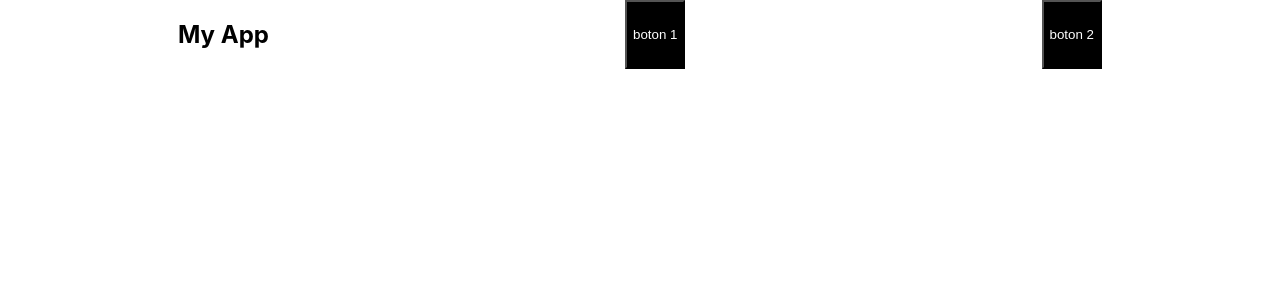
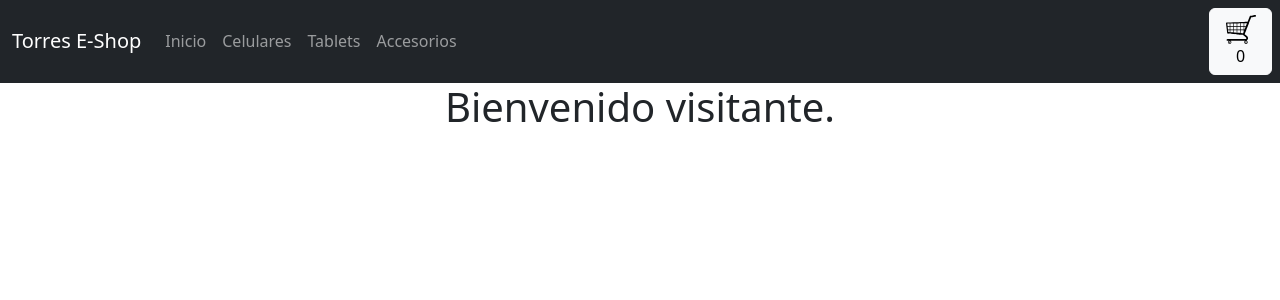
Before and after one commit to Torram/ecommerce-torres, a React (Create React App) app: page / in a window 1280 px wide. Shown: the top 300 px of the page. Built offline with nearby package versions, Linux system fonts and the light colour scheme.

Commit message:
PreEntrega1 Torres Ramirez

```diff
--- a/package.json
+++ b/package.json
@@ -6,7 +6,9 @@
     "@testing-library/jest-dom": "^5.16.5",
     "@testing-library/react": "^13.4.0",
     "@testing-library/user-event": "^13.5.0",
+    "bootstrap": "^5.2.2",
     "react": "^18.2.0",
+    "react-bootstrap": "^2.6.0",
     "react-dom": "^18.2.0",
     "react-scripts": "5.0.1",
     "web-vitals": "^2.1.4"
--- a/src/App.js
+++ b/src/App.js
@@ -1,10 +1,11 @@
-import logo from './logo.svg';
 import './App.css';
-import Navbar from './components/Navbar/Navbar';
+import ItemListContainer from './components/ItemListContainer/ItemListContainer';
+import NavBar from './components/Navbar/NavBar';
 function App() {
   return (
     <div className="App">
-      <Navbar/>
+      <NavBar/>
+      <ItemListContainer greeting = "Bienvenido visitante."/>
     </div>
   );
 }
--- /dev/null
+++ b/src/components/Button/Button.js
@@ -0,0 +1,6 @@
+import { Button as BSButton } from "react-bootstrap";
+const Button = (props) => {
+    return <BSButton variant = "primary" size="sm" >{props.children}</BSButton>
+}
+
+export default Button;
--- /dev/null
+++ b/src/components/CartWidget/CartWidget.js
@@ -0,0 +1,12 @@
+import { Button } from "react-bootstrap";
+
+const CartWidget = () => {
+    return (
+        <Button variant="light" className="me-2">
+            <img src="./images/shopping-cart.svg" width={30} alt=""/>
+            0
+        </Button>
+    )
+}
+
+export default CartWidget;
--- /dev/null
+++ b/src/components/ItemListContainer/ItemListContainer.js
@@ -0,0 +1,4 @@
+const ItemListContainer = ({greeting}) => {
+    return <h1>{greeting}</h1>
+}
+export default ItemListContainer;
--- a/src/components/Navbar/Navbar.js
+++ b/src/components/Navbar/Navbar.js
@@ -1,13 +1,23 @@
-import "./Navbar.css";
+import { Navbar, Nav, Container} from "react-bootstrap";
+import CartWidget from "../CartWidget/CartWidget";
 
-const Navbar = () => {
+const NavBar = () => {
     return (
-        <nav className="navbar">
-            <h1>My App</h1>
-            <button>boton 1</button>
-            <button>boton 2</button>
-
-        </nav>
+        <Navbar bg="dark" variant="dark">
+            <Container fluid>
+                <Nav
+                    className="me-auto my-2 my-lg-0"
+                    style={{maxHeight:'100px'}}
+                >
+                <Navbar.Brand href = "#home">Torres E-Shop</Navbar.Brand>
+                <Nav.Link href="#home">Inicio</Nav.Link>
+                <Nav.Link href="#celulares">Celulares</Nav.Link>
+                <Nav.Link href="#tablets">Tablets</Nav.Link>
+                <Nav.Link href="#accesorios">Accesorios</Nav.Link>
+                </Nav>
+            </Container>
+            <CartWidget/>
+        </Navbar>
     )
 }
-export default Navbar;
+export default NavBar;
--- a/src/index.js
+++ b/src/index.js
@@ -3,6 +3,7 @@ import ReactDOM from 'react-dom/client';
 import './index.css';
 import App from './App';
 import reportWebVitals from './reportWebVitals';
+import 'bootstrap/dist/css/bootstrap.min.css';
 
 const root = ReactDOM.createRoot(document.getElementById('root'));
 root.render(<App />);
```
Also changed, not shown: public/images/shopping-cart.svg (added), 1 other file (tests, documents, lock files or other folders).
